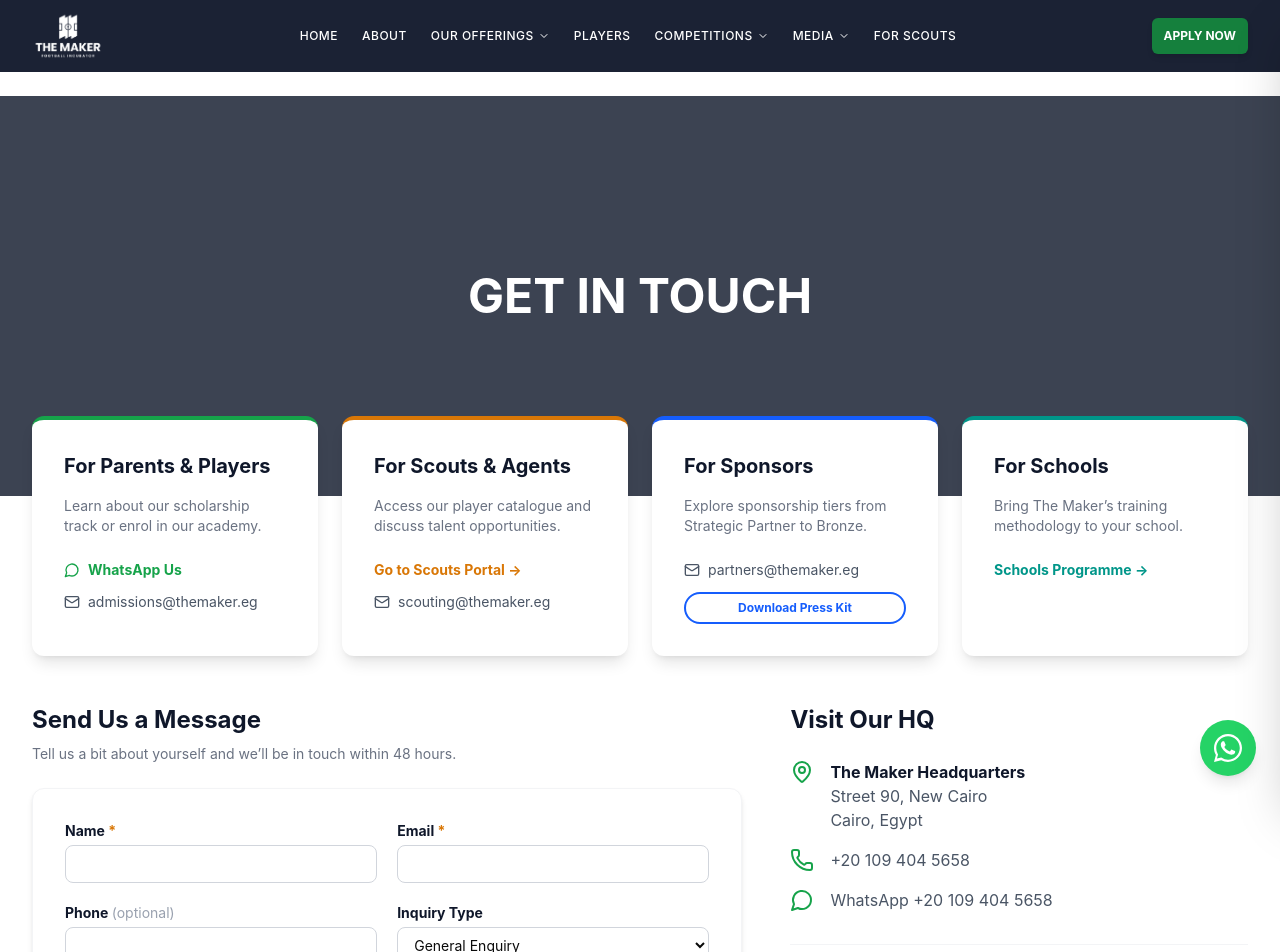
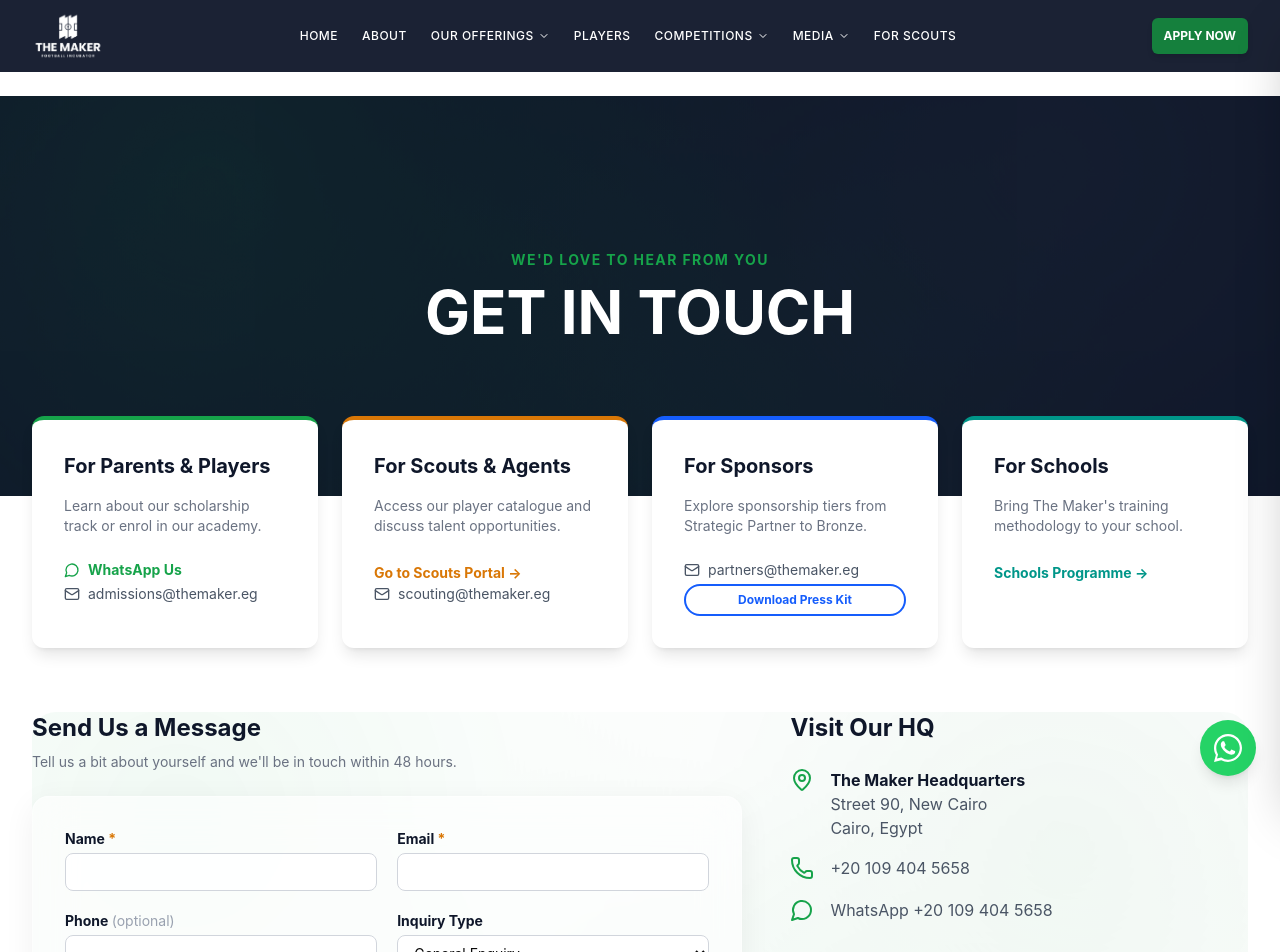
Before and after one commit to sambawy01/the-Maker-Football-Incubator, a React (Vite) app: page /the-Maker-Football-Incubator/contact in a window 1280 px wide. Shown: the top 952 px of the page. Built offline with nearby package versions, Linux system fonts and the light colour scheme.

Commit message:
DreamLeague/Schools/Contact: tech-modernity motion pass
Co-Authored-By: Claude Opus 4.7 (1M context) <noreply@anthropic.com>

```diff
--- a/src/app/pages/Contact.tsx
+++ b/src/app/pages/Contact.tsx
@@ -1,10 +1,20 @@
 import React, { useMemo, useState } from "react";
+import { motion, useReducedMotion } from "framer-motion";
 import { Link } from "../components/ui/Link";
 import { Mail, Phone, MapPin, MessageCircle } from "lucide-react";
 import { Button } from "../components/ui/Button";
 import { submitContact } from "../../lib/contact-api";
 import { SEO } from "../components/SEO";
 import { localBusinessJsonLd, breadcrumbJsonLd } from "../../lib/jsonld";
+import {
+  MotionSection,
+  MotionCard,
+  GradientMesh,
+  GrainOverlay,
+  MagneticButton,
+  AnimatedUnderline,
+} from "../components/ui/motion";
+import { fadeUp, stagger } from "@/lib/motion";
 
 const SUBJECT_OPTIONS = [
   { value: "general", label: "General Enquiry" },
@@ -40,6 +50,9 @@ const initialState: FormState = {
 const EMAIL_RE = /^[^\s@]+@[^\s@]+\.[^\s@]+$/;
 
 export const Contact = () => {
+  const reduced = useReducedMotion();
+  const initial = reduced ? false : "hidden";
+
   const [form, setForm] = useState<FormState>(initialState);
   const [touched, setTouched] = useState<Record<string, boolean>>({});
   const [status, setStatus] = useState<"idle" | "submitting" | "success" | "error">(
@@ -133,74 +146,126 @@ export const Contact = () => {
           ]),
         ]}
       />
-      {/* Hero */}
-      <div className="bg-gray-100 h-[400px] w-full flex items-center justify-center relative overflow-hidden">
-        <div className="absolute inset-0 bg-[#0F172A]/80 z-10 flex items-center justify-center">
-          <h1 className="text-5xl font-bold text-white">GET IN TOUCH</h1>
-        </div>
-      </div>
+
+      {/* Hero — animated gradient mesh */}
+      <section
+        aria-labelledby="contact-hero-heading"
+        className="relative h-[400px] w-full flex items-center justify-center overflow-hidden bg-[#0F172A]"
+      >
+        <GradientMesh variant="green-slate" opacity={0.6} />
+        <GrainOverlay opacity={0.05} />
+        <div className="absolute inset-0 bg-[#0F172A]/40" />
+        <motion.div
+          initial={initial}
+          animate="visible"
+          variants={fadeUp}
+          className="relative z-10 text-center px-4"
+        >
+          <span className="text-[#16A34A] font-bold text-sm tracking-widest uppercase block mb-3">
+            We'd love to hear from you
+          </span>
+          <h1
+            id="contact-hero-heading"
+            className="text-5xl md:text-6xl font-bold text-white"
+          >
+            GET IN TOUCH
+          </h1>
+        </motion.div>
+      </section>
 
       <div className="max-w-[1440px] mx-auto px-4 md:px-8 -mt-20 relative z-20 pb-20">
-        <div className="grid grid-cols-1 md:grid-cols-2 lg:grid-cols-4 gap-6">
+        {/* Contact method cards */}
+        <motion.div
+          initial={initial}
+          whileInView="visible"
+          viewport={{ once: true, amount: 0.15 }}
+          variants={stagger}
+          className="grid grid-cols-1 md:grid-cols-2 lg:grid-cols-4 gap-6"
+        >
           {/* Parents */}
-          <div className="bg-white p-8 rounded-xl shadow-lg border-t-4 border-[#16A34A]">
-            <h3 className="font-bold text-[#0F172A] text-xl mb-4">For Parents & Players</h3>
+          <MotionCard
+            className="bg-white p-8 rounded-xl shadow-lg border-t-4 border-[#16A34A]"
+            as="article"
+          >
+            <h3 className="font-bold text-[#0F172A] text-xl mb-4">
+              For Parents & Players
+            </h3>
             <p className="text-gray-500 text-sm mb-6">
               Learn about our scholarship track or enrol in our academy.
             </p>
             <div className="space-y-3">
+              <AnimatedUnderline>
                 <a
                   href={`https://wa.me/${WHATSAPP_NUMBER}?text=${WHATSAPP_TEXT}`}
                   target="_blank"
                   rel="noopener noreferrer"
-                className="flex items-center gap-2 text-[#16A34A] font-bold text-sm hover:underline"
+                  className="inline-flex items-center gap-2 text-[#16A34A] font-bold text-sm"
                 >
                   <MessageCircle size={16} /> WhatsApp Us
                 </a>
+              </AnimatedUnderline>
+              <br />
+              <AnimatedUnderline color="#64748B">
                 <a
                   href="mailto:admissions@themaker.eg"
-                className="flex items-center gap-2 text-gray-600 hover:text-[#16A34A] text-sm"
+                  className="inline-flex items-center gap-2 text-gray-600 text-sm"
                 >
                   <Mail size={16} /> admissions@themaker.eg
                 </a>
+              </AnimatedUnderline>
             </div>
-          </div>
+          </MotionCard>
 
           {/* Scouts */}
-          <div className="bg-white p-8 rounded-xl shadow-lg border-t-4 border-[#D97706]">
-            <h3 className="font-bold text-[#0F172A] text-xl mb-4">For Scouts & Agents</h3>
+          <MotionCard
+            className="bg-white p-8 rounded-xl shadow-lg border-t-4 border-[#D97706]"
+            as="article"
+          >
+            <h3 className="font-bold text-[#0F172A] text-xl mb-4">
+              For Scouts & Agents
+            </h3>
             <p className="text-gray-500 text-sm mb-6">
               Access our player catalogue and discuss talent opportunities.
             </p>
             <div className="space-y-3">
+              <AnimatedUnderline color="#D97706">
                 <Link
                   to="/scouts"
-                className="flex items-center gap-2 text-[#D97706] font-bold text-sm hover:underline"
+                  className="inline-flex items-center gap-2 text-[#D97706] font-bold text-sm"
                 >
                   Go to Scouts Portal →
                 </Link>
+              </AnimatedUnderline>
+              <br />
+              <AnimatedUnderline color="#64748B">
                 <a
                   href="mailto:scouting@themaker.eg"
-                className="flex items-center gap-2 text-gray-600 hover:text-[#D97706] text-sm"
+                  className="inline-flex items-center gap-2 text-gray-600 text-sm"
                 >
                   <Mail size={16} /> scouting@themaker.eg
                 </a>
+              </AnimatedUnderline>
             </div>
-          </div>
+          </MotionCard>
 
           {/* Sponsors */}
-          <div className="bg-white p-8 rounded-xl shadow-lg border-t-4 border-blue-600">
+          <MotionCard
+            className="bg-white p-8 rounded-xl shadow-lg border-t-4 border-blue-600"
+            as="article"
+          >
             <h3 className="font-bold text-[#0F172A] text-xl mb-4">For Sponsors</h3>
             <p className="text-gray-500 text-sm mb-6">
               Explore sponsorship tiers from Strategic Partner to Bronze.
             </p>
             <div className="space-y-3">
+              <AnimatedUnderline color="#2563EB">
                 <a
                   href="mailto:partners@themaker.eg"
-                className="flex items-center gap-2 text-gray-600 hover:text-blue-600 text-sm"
+                  className="inline-flex items-center gap-2 text-gray-600 text-sm"
                 >
                   <Mail size={16} /> partners@themaker.eg
                 </a>
+              </AnimatedUnderline>
               <Button
                 variant="outline-white"
                 className="border-blue-600 text-blue-600 hover:bg-blue-600 hover:text-white w-full text-xs h-8"
@@ -208,30 +273,52 @@ export const Contact = () => {
                 Download Press Kit
               </Button>
             </div>
-          </div>
+          </MotionCard>
 
           {/* Schools */}
-          <div className="bg-white p-8 rounded-xl shadow-lg border-t-4 border-teal-600">
+          <MotionCard
+            className="bg-white p-8 rounded-xl shadow-lg border-t-4 border-teal-600"
+            as="article"
+          >
             <h3 className="font-bold text-[#0F172A] text-xl mb-4">For Schools</h3>
             <p className="text-gray-500 text-sm mb-6">
-              Bring The Maker’s training methodology to your school.
+              Bring The Maker's training methodology to your school.
             </p>
+            <AnimatedUnderline color="#0D9488">
               <Link
                 to="/schools"
-              className="flex items-center gap-2 text-teal-600 font-bold text-sm hover:underline"
+                className="inline-flex items-center gap-2 text-teal-600 font-bold text-sm"
               >
                 Schools Programme →
               </Link>
-          </div>
+            </AnimatedUnderline>
+          </MotionCard>
+        </motion.div>
+
+        {/* Form + HQ */}
+        <MotionSection
+          ariaLabelledby="contact-form-heading"
+          className="mt-16 relative"
+        >
+          {/* Subtle gradient mesh ambience behind the form */}
+          <div
+            className="pointer-events-none absolute inset-0 -z-0 overflow-hidden rounded-3xl"
+            aria-hidden="true"
+          >
+            <GradientMesh variant="green" opacity={0.18} animate={false} />
           </div>
 
-        {/* Form + HQ */}
-        <div className="mt-12 grid grid-cols-1 lg:grid-cols-5 gap-12">
+          <div className="relative grid grid-cols-1 lg:grid-cols-5 gap-12">
             {/* Form */}
             <div className="lg:col-span-3">
-            <h2 className="text-2xl font-bold text-[#0F172A] mb-2">Send Us a Message</h2>
+              <h2
+                id="contact-form-heading"
+                className="text-2xl font-bold text-[#0F172A] mb-2"
+              >
+                Send Us a Message
+              </h2>
               <p className="text-gray-500 text-sm mb-6">
-              Tell us a bit about yourself and we’ll be in touch within 48 hours.
+                Tell us a bit about yourself and we'll be in touch within 48 hours.
               </p>
 
               {status === "success" ? (
@@ -240,10 +327,12 @@ export const Contact = () => {
                   aria-live="polite"
                   className="rounded-xl border border-[#16A34A]/30 bg-[#16A34A]/5 p-6 text-[#0F172A]"
                 >
-                <h3 className="font-bold text-lg mb-1">Thanks — message received.</h3>
+                  <h3 className="font-bold text-lg mb-1">
+                    Thanks — message received.
+                  </h3>
                   <p className="text-sm text-gray-600">
-                  We’ll be in touch within 48 hours. If your request is urgent, feel free to
-                  WhatsApp us directly.
+                    We'll be in touch within 48 hours. If your request is urgent, feel
+                    free to WhatsApp us directly.
                   </p>
                   <button
                     type="button"
@@ -257,7 +346,7 @@ export const Contact = () => {
                 <form
                   noValidate
                   onSubmit={handleSubmit}
-                className="space-y-5 bg-white p-6 md:p-8 rounded-xl shadow-md border border-gray-100"
+                  className="space-y-5 glass-light p-6 md:p-8 rounded-2xl"
                 >
                   <div className="grid grid-cols-1 md:grid-cols-2 gap-5">
                     <div>
@@ -280,7 +369,7 @@ export const Contact = () => {
                         aria-describedby={
                           showError("name") ? "contact-name-error" : undefined
                         }
-                      className="w-full rounded-lg border border-gray-300 px-3 py-2 text-sm focus:border-[#16A34A] focus:outline-none focus:ring-2 focus:ring-[#16A34A]/30"
+                        className="w-full rounded-lg border border-gray-300 bg-white/80 px-3 py-2 text-sm focus:border-[#16A34A] focus:outline-none focus:ring-2 focus:ring-[#16A34A]/30"
                       />
                       {showError("name") && (
                         <p
@@ -313,7 +402,7 @@ export const Contact = () => {
                         aria-describedby={
                           showError("email") ? "contact-email-error" : undefined
                         }
-                      className="w-full rounded-lg border border-gray-300 px-3 py-2 text-sm focus:border-[#16A34A] focus:outline-none focus:ring-2 focus:ring-[#16A34A]/30"
+                        className="w-full rounded-lg border border-gray-300 bg-white/80 px-3 py-2 text-sm focus:border-[#16A34A] focus:outline-none focus:ring-2 focus:ring-[#16A34A]/30"
                       />
                       {showError("email") && (
                         <p
@@ -333,7 +422,8 @@ export const Contact = () => {
                         htmlFor="contact-phone"
                         className="block text-sm font-bold text-[#0F172A] mb-1"
                       >
-                      Phone <span className="text-gray-400 font-normal">(optional)</span>
+                        Phone{" "}
+                        <span className="text-gray-400 font-normal">(optional)</span>
                       </label>
                       <input
                         id="contact-phone"
@@ -344,9 +434,12 @@ export const Contact = () => {
                         onChange={handleChange}
                         onBlur={handleBlur}
                         aria-describedby="contact-phone-hint"
-                      className="w-full rounded-lg border border-gray-300 px-3 py-2 text-sm focus:border-[#16A34A] focus:outline-none focus:ring-2 focus:ring-[#16A34A]/30"
+                        className="w-full rounded-lg border border-gray-300 bg-white/80 px-3 py-2 text-sm focus:border-[#16A34A] focus:outline-none focus:ring-2 focus:ring-[#16A34A]/30"
                       />
-                    <p id="contact-phone-hint" className="mt-1 text-xs text-gray-500">
+                      <p
+                        id="contact-phone-hint"
+                        className="mt-1 text-xs text-gray-500"
+                      >
                         Include country code if outside Egypt.
                       </p>
                     </div>
@@ -364,7 +457,7 @@ export const Contact = () => {
                         value={form.subject}
                         onChange={handleChange}
                         onBlur={handleBlur}
-                      className="w-full rounded-lg border border-gray-300 px-3 py-2 text-sm bg-white focus:border-[#16A34A] focus:outline-none focus:ring-2 focus:ring-[#16A34A]/30"
+                        className="w-full rounded-lg border border-gray-300 bg-white/80 px-3 py-2 text-sm focus:border-[#16A34A] focus:outline-none focus:ring-2 focus:ring-[#16A34A]/30"
                       >
                         {SUBJECT_OPTIONS.map((opt) => (
                           <option key={opt.value} value={opt.value}>
@@ -394,7 +487,7 @@ export const Contact = () => {
                       aria-describedby={
                         showError("message") ? "contact-message-error" : undefined
                       }
-                    className="w-full rounded-lg border border-gray-300 px-3 py-2 text-sm focus:border-[#16A34A] focus:outline-none focus:ring-2 focus:ring-[#16A34A]/30"
+                      className="w-full rounded-lg border border-gray-300 bg-white/80 px-3 py-2 text-sm focus:border-[#16A34A] focus:outline-none focus:ring-2 focus:ring-[#16A34A]/30"
                     />
                     {showError("message") && (
                       <p
@@ -422,8 +515,12 @@ export const Contact = () => {
                         className="mt-1 h-4 w-4 rounded border-gray-300 text-[#16A34A] focus:ring-[#16A34A]"
                       />
                       <span>
-                      I agree to The Maker Football Incubator processing my data per the{" "}
-                      <Link to="/privacy" className="text-[#16A34A] font-bold hover:underline">
+                        I agree to The Maker Football Incubator processing my data per
+                        the{" "}
+                        <Link
+                          to="/privacy"
+                          className="text-[#16A34A] font-bold hover:underline"
+                        >
                           Privacy Policy
                         </Link>
                         .
@@ -449,6 +546,7 @@ export const Contact = () => {
                     </div>
                   )}
 
+                  <MagneticButton>
                     <Button
                       type="submit"
                       disabled={!isValid || status === "submitting"}
@@ -456,6 +554,7 @@ export const Contact = () => {
                     >
                       {status === "submitting" ? "Sending…" : "Send Message"}
                     </Button>
+                  </MagneticButton>
                 </form>
               )}
             </div>
@@ -477,35 +576,37 @@ export const Contact = () => {
                 </div>
                 <div className="flex gap-4">
                   <Phone className="text-[#16A34A] shrink-0" />
-                <a
-                  href="tel:+201094045658"
-                  className="hover:text-[#16A34A]"
-                >
+                  <AnimatedUnderline>
+                    <a href="tel:+201094045658" className="text-gray-600">
                       +20 109 404 5658
                     </a>
+                  </AnimatedUnderline>
                 </div>
                 <div className="flex gap-4">
                   <MessageCircle className="text-[#16A34A] shrink-0" />
+                  <AnimatedUnderline>
                     <a
                       href={`https://wa.me/${WHATSAPP_NUMBER}?text=${WHATSAPP_TEXT}`}
                       target="_blank"
                       rel="noopener noreferrer"
-                  className="hover:text-[#16A34A]"
+                      className="text-gray-600"
                     >
                       WhatsApp +20 109 404 5658
                     </a>
+                  </AnimatedUnderline>
                 </div>
               </div>
 
               <div className="mt-8 pt-8 border-t border-gray-100">
                 <h3 className="font-bold text-[#0F172A] mb-2">European Enquiries</h3>
                 <p className="text-sm text-gray-500">
-                For matters related to Enosis Paralimni or SC Farense partnerships, please
-                contact our International Relations department.
+                  For matters related to Enosis Paralimni or SC Farense partnerships,
+                  please contact our International Relations department.
                 </p>
               </div>
             </div>
           </div>
+        </MotionSection>
       </div>
     </div>
   );
```
Lines whose indentation alone changed are shown as unchanged.
